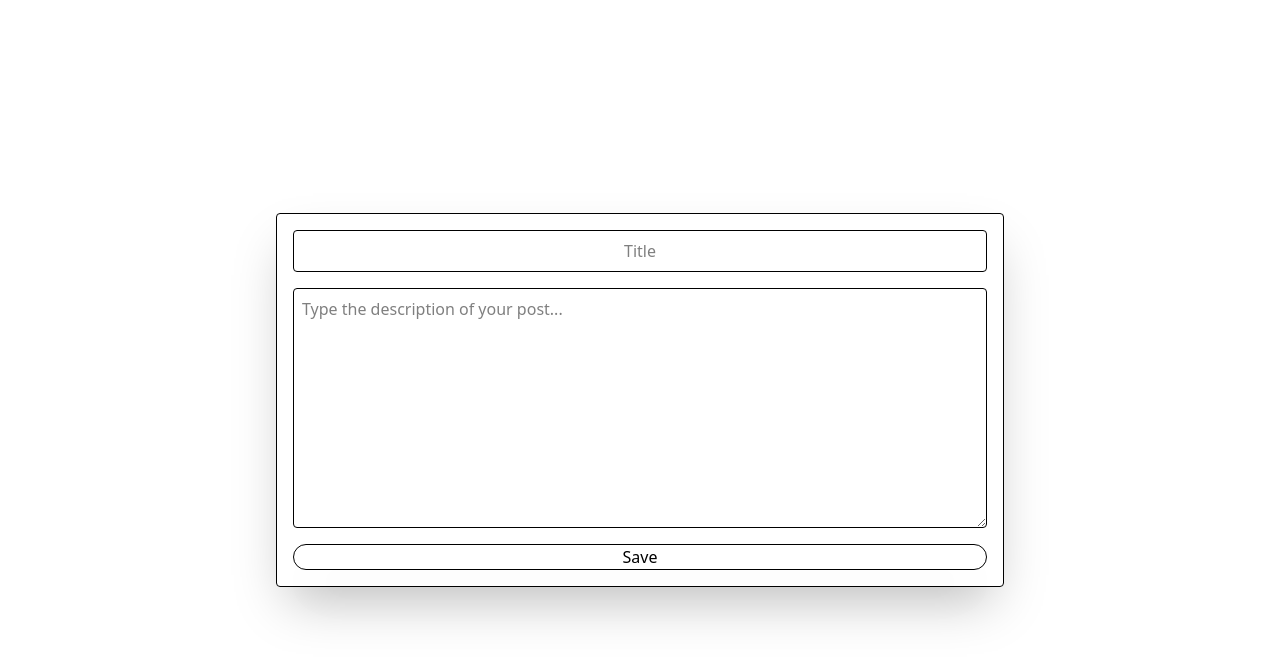
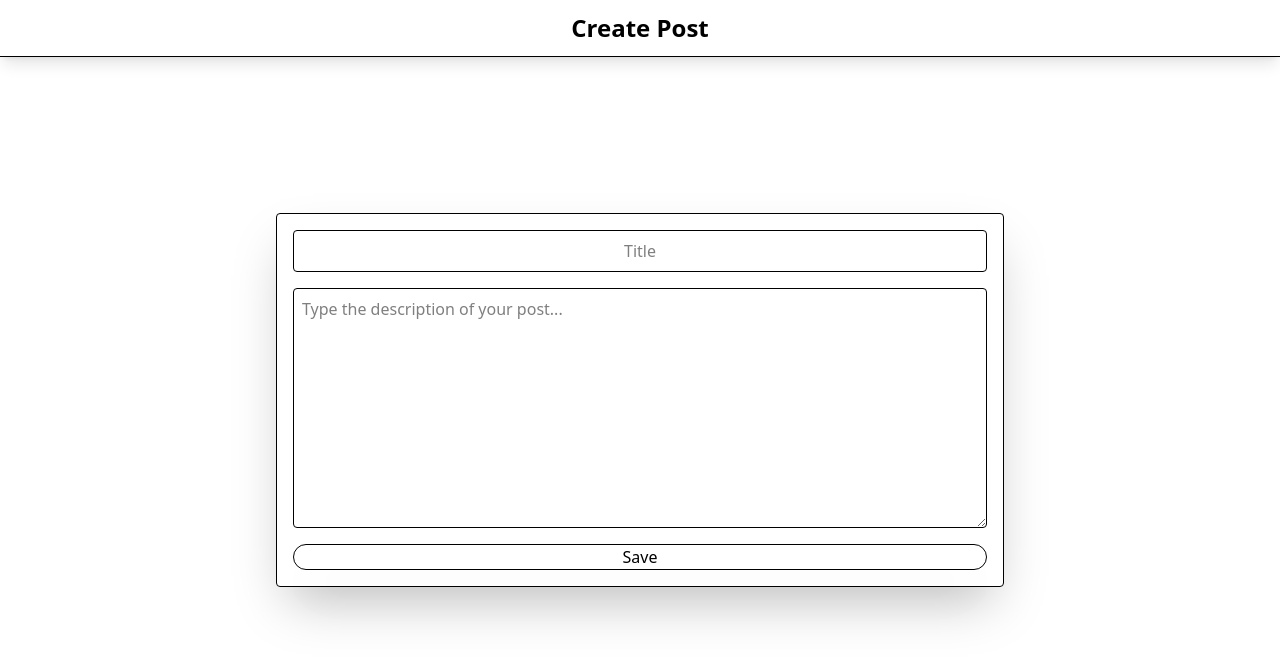
Before and after one commit to Manohar-Penta/viamagus-FE-C2, a React (Vite) app: page /create in a window 1280 px wide. Shown: the top 660 px of the page. Built offline with nearby package versions, Linux system fonts and the light colour scheme.

Commit message:
heading changes

```diff
--- a/src/components/Create.tsx
+++ b/src/components/Create.tsx
@@ -17,6 +17,9 @@ function Create() {
 
   return (
     <div className="h-screen flex flex-col justify-center">
+      <h1 className="text-xl text-center font-semibold lg:font-bold lg:text-2xl border-b p-1 lg:p-3 absolute top-0 w-full shadow-lg">
+        Create Post
+      </h1>
       <form
         onSubmit={(e) => {
           e.preventDefault();
--- a/src/components/Post.tsx
+++ b/src/components/Post.tsx
@@ -16,6 +16,9 @@ function Post() {
   }, []);
   return (
     <div className="min-h-screen flex flex-col justify-center gap-10 items-center">
+      <h1 className="text-xl text-center font-semibold lg:font-bold lg:text-2xl border-b p-1 lg:p-3 absolute top-0 w-full shadow-lg">
+        Post {id}
+      </h1>
       {!data && <p className="font-xl text-xl">Loading...</p>}
       {data && (
         <div className="border p-4 max-w-[600px] flex flex-col gap-2 shadow-xl w-[90%]">
```
